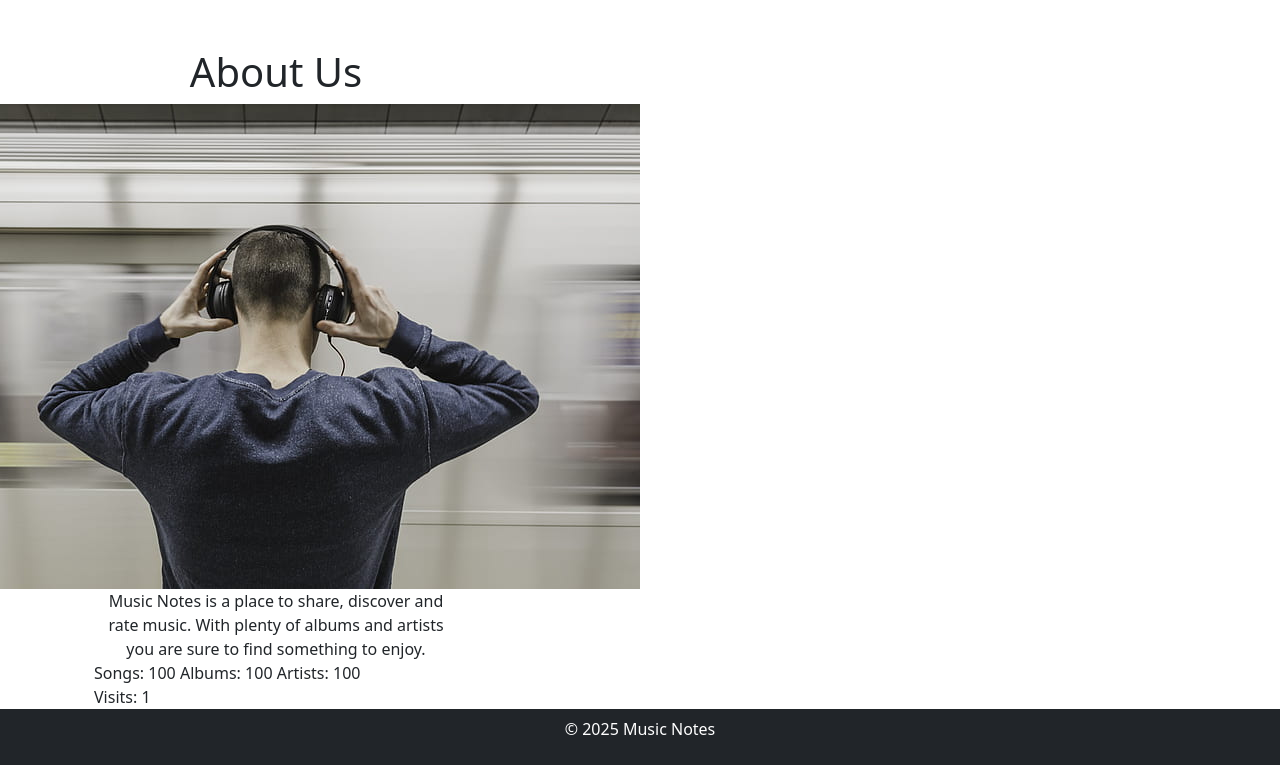
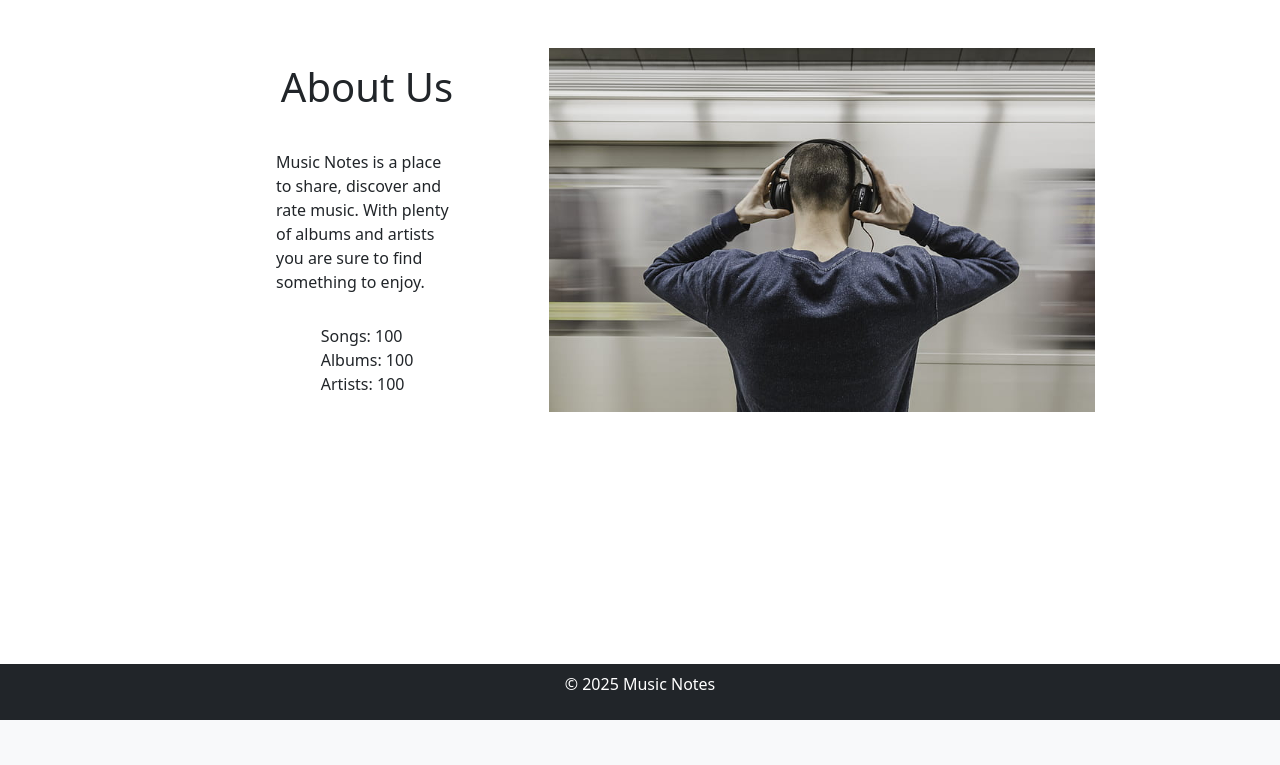
Before and after one commit to Fintani/MusicNotes, a Django app: page /music_notes/about/ in a window 1280 px wide. Shown: the part 80-845 px from the top of the page. After the commit the page ends 800 px from the top, so only its background shows below. Run offline with Django 3.2, Linux system fonts and the light colour scheme.

Commit message:
Changed about slightly

```diff
--- a/music_notes/views.py
+++ b/music_notes/views.py
@@ -35,9 +35,6 @@ def index(request):
 
 def about(request):
     context_dict={}
-
-    visitor_cookie_handler(request)
-    context_dict["visits"] = request.session["visits"]
     #replace these with real values
     context_dict["song_count"] = 100
     context_dict["album_count"] = 100
--- a/templates/music_notes/about.html
+++ b/templates/music_notes/about.html
@@ -6,17 +6,18 @@
 {% endblock %}
 
 {% block body_block %}
-<div class="container mt-4">
-    <div class="col-md-4 text-center d-flex flex-column align-items-center">
+<div class="container mt-4 d-flex flex-row justify-content-center">
+    <div class="d-flex flex-column justify-content-around align-items-center col-sm-4">
         <h1>About Us</h1>
-        <img src="{% static 'images/about_man_listening.jpg' %}" alt="Man Listening To Music">
-        Music Notes is a place to share, discover and rate music. With plenty of albums and artists you are sure to find something to enjoy.<br />
+        <div class="w-50">
+            Music Notes is a place to share, discover and rate music. With plenty of albums and artists you are sure to find something to enjoy.<br />
+        </div>
+        <div class="d-flex flex-column">
+            <div>Songs: {{ song_count }}</div>
+            <div>Albums: {{ album_count }}</div>
+            <div>Artists: {{ artist_count }}</div>
+        </div>
     </div>
-    <div>
-        Songs: {{ song_count }}
-        Albums: {{ album_count }}
-        Artists: {{ artist_count }}
-    </div>
-    Visits: {{ visits }}<br />
+    <img class="img-fluid w-50 col-sm-8" src="{% static 'images/about_man_listening.jpg' %}" alt="Man Listening To Music">
 </div>
 {% endblock %}
```
Also changed, not shown: templates/music_notes/search.html (+25 -1 lines).
